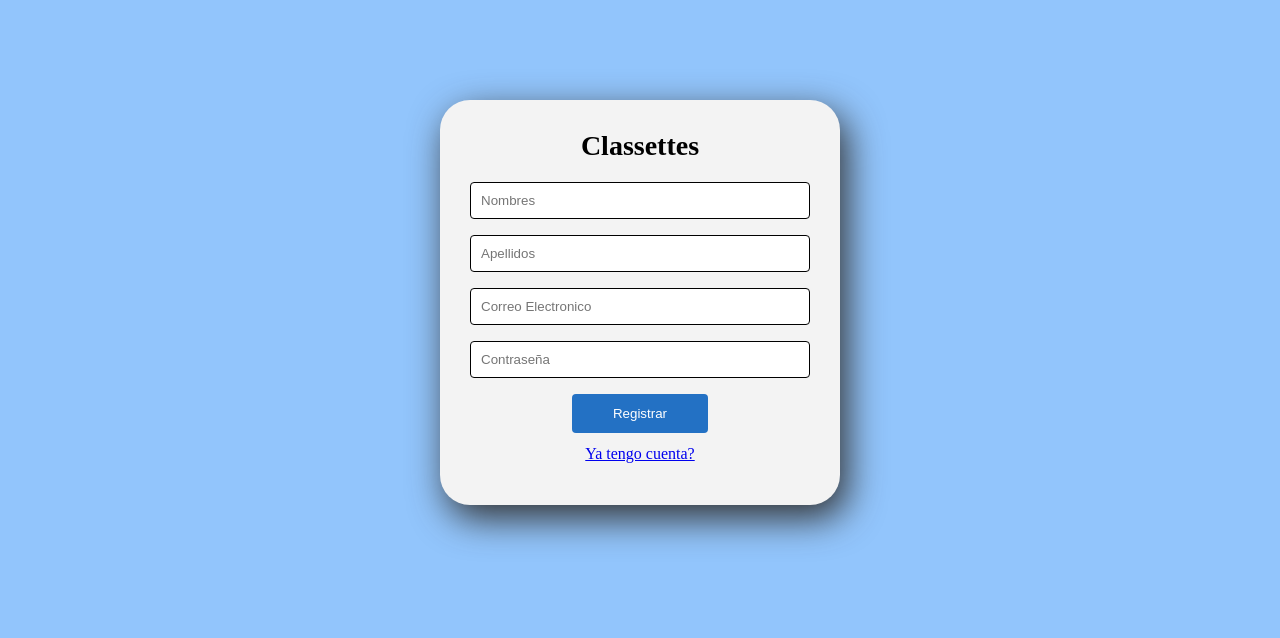
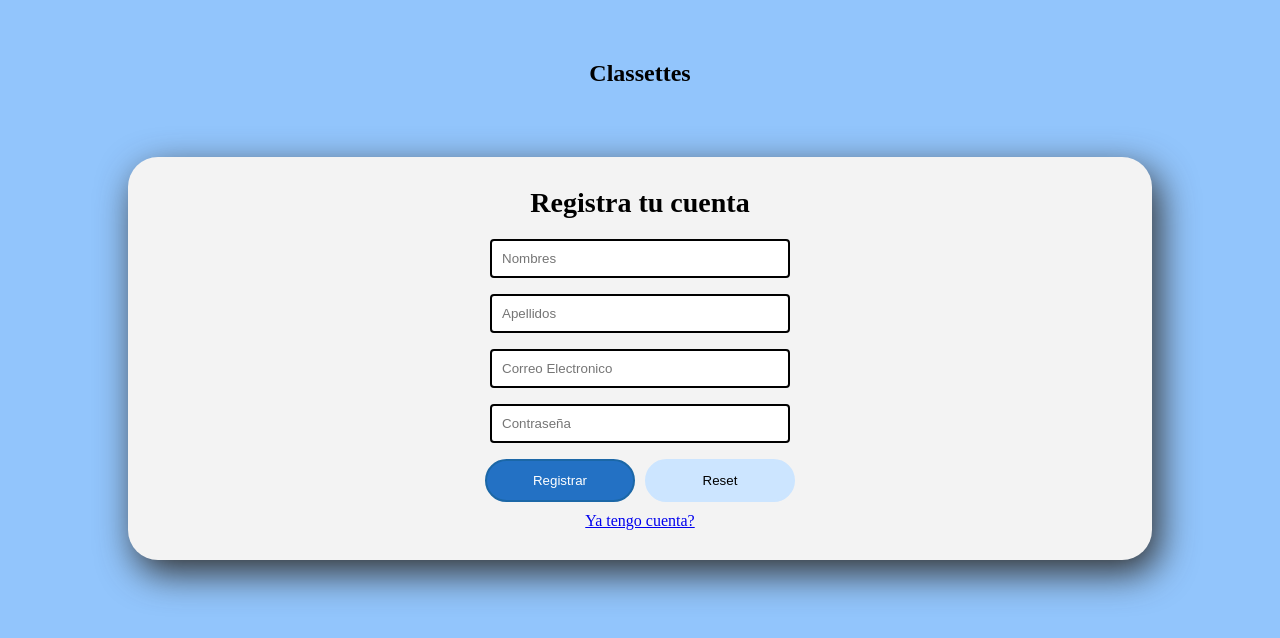
Before and after one commit to fabi1989/html-basico, a plain HTML site: page formulario.html in a window 1280 px wide. Drawn offline with Linux system fonts and the light colour scheme.

Commit message:
Super change

```diff
--- a/formulario.css
+++ b/formulario.css
@@ -3,21 +3,34 @@
   src: url(C:\Users\usuario\Code\html-basico\fonts);
 }
 
+body {
+  margin: 0;
+  background-color: #92c5fc;
+}
+
 * {
-  margin: 0;
-  padding: 0%;
   box-sizing: border-box;
 }
 
-body {
-  background-color: #92c5fc;
+.section-content {
+  padding: 10px 20px;
 }
-.form-register {
-  width: 400px;
+
+.title {
+  text-align: center;
+  margin: 0;
+  padding: 50px 0;
+}
+
+.form-container {
+  max-width: 1024px;
+  margin: 0 auto;
+}
+
+.form-content {
+  width: 100%;
   background: #f3f3f3;
   padding: 30px;
-  margin: auto;
-  margin-top: 100px;
   border-radius: 30px;
   display: flex;
   flex-direction: column;
@@ -26,45 +39,74 @@ body {
   box-shadow: 7px 13px 37px rgb(49, 49, 49);
 }
 
-.form-register h4 {
+.form-title {
   font-size: 28px;
-  margin-bottom: 20px;
+  margin: 0 0 20px;
   text-align: center;
   font-family: "SugarPie";
 }
 
-.controls {
+.input-container {
+  width: 40%;
+  max-width: 300px;
+}
+
+.input-box {
   width: 100%;
   padding: 10px;
   border-radius: 4px;
   margin-bottom: 16px;
-  border: 1px solid;
-}
-.controls:hover {
-  border: 1px solid rgb(112, 106, 106);
+  border: 2px solid black;
 }
 
-.form-register .botons {
-  width: 40%;
+.input-box:focus {
+  border-color: rgb(173, 3, 173);
+  outline: none;
+}
+
+.actions {
+  display: flex;
+  margin: 0 -5px;
+}
+
+.action {
+  width: 50%;
+  padding: 0 5px 10px;
+}
+
+.btn {
+  min-width: 150px;
+  max-width: 175px;
   padding: 12px;
-  border-radius: 4px;
-  border: none;
-  background-color: #2371c4;
-  color: #ffffff;
+  border-radius: 50px;
+  border: 2px solid transparent;
   cursor: pointer;
 }
 
-.botons:hover {
-  background: #92c5fc;
+.btn--primary {
+  border-color: #1b67a7;
+  background-color: #2371c4;
+  color: white;
 }
 
-.botons:focus {
-  background: #2371c4;
-  color: #ffffff;
+.btn--primary:hover, .btn--primary:focus {
+  background: #3a95f5;
 }
 
+.btn--primary:active {
+  background: #1b67a7;
+}
 
-.form-register p {
-  text-align: center;
-  padding: 12px;
+.btn--secondary {
+  border-color: #cce5ff;
+  background-color: #cce5ff;
+  color: black;
 }
+
+.btn--secondary:hover, .btn--secondary:focus {
+  background: #ebf5ff;
+}
+
+.btn--secondary:active {
+  background: #b6d7fa;
+}
--- a/formulario.html
+++ b/formulario.html
@@ -6,15 +6,62 @@
 </head>
 
 <body>
-  <section class="form-register">
-    <h4>Classettes</h4>
-    <input class="controls" type="text" name="nombres" id="nombres" placeholder="Nombres">
-    <input class="controls" type="text" name="apellidos" id="apellidos" placeholder="Apellidos">
-    <input class="controls" type="email" name="correo" id="correo" placeholder="Correo Electronico">
-    <input class="controls" type="password" name="correo" id="correo" placeholder="Contraseña">
-    <button type="submit" class="botons">Registrar</button>
-    <p><a href="#">Ya tengo cuenta?</a></p>
+  <section class="section-content">
+    <h1 class="title">Classettes</h1>
+  </section>
+
+  <section class="section-content">
+    <div class="form-container">
+      <form class="form-content">
+        <h2 class="form-title">Registra tu cuenta</h2>
+        <div class="input-container">
+          <input
+            class="input-box"
+            type="text"
+            name="nombres"
+            id="nombres"
+            placeholder="Nombres"
+          >
+        </div>
+        <div class="input-container">
+          <input
+            class="input-box"
+            type="text"
+            name="apellidos"
+            id="apellidos"
+            placeholder="Apellidos"
+          >
+        </div>
+        <div class="input-container">
+          <input
+            class="input-box"
+            type="email"
+            name="correo"
+            id="correo"
+            placeholder="Correo Electronico"
+          >
+        </div>
+        <div class="input-container">
+          <input
+            class="input-box"
+            type="password"
+            name="correo"
+            id="correo"
+            placeholder="Contraseña"
+          >
+        </div>
+
+        <div class="actions">
+          <div class="action">
+            <button class="btn btn--primary" type="submit">Registrar</button>
+          </div>
+          <div class="action">
+            <button class="btn btn--secondary" type="reset">Reset</button>
+          </div>
+        </div>
+        <a class="" href="#">Ya tengo cuenta?</a>
+      </form>
+    </div>
   </section>
 </body>
-
 </html>
```
